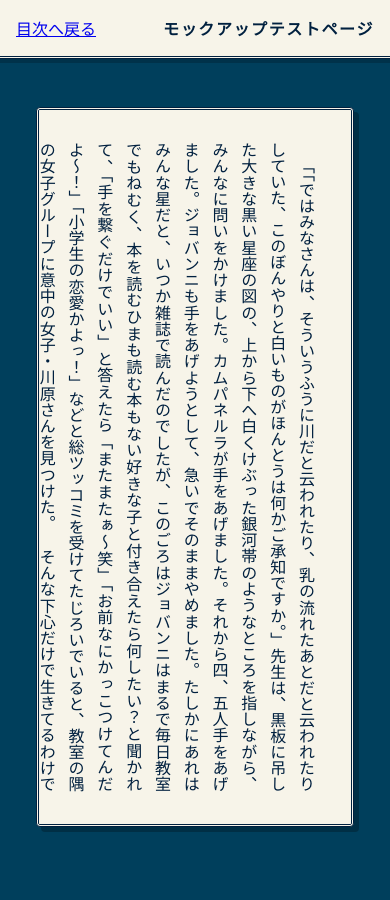
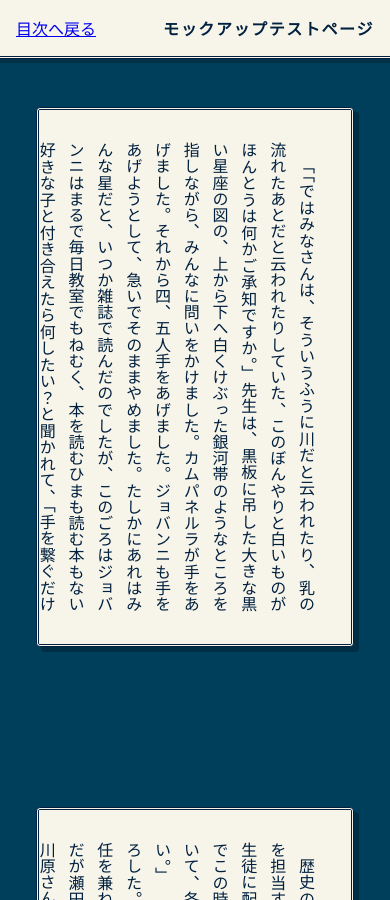
Before and after one commit to REMriaTV/HandtoHand, a Jekyll site: the page built from docs/manuscript/test-manuscript.md, in a window 390 px wide and 900 px high. Built offline with Jekyll 4.4.1, drawn with Linux system fonts in a browser that asks for light colours; some of the changed text lies outside the part shown.

Commit message:
モバイルのカードの高さを60vhまで縮めた
--card-height-mobile • 現状: 60vh （画面の高さの60%)

```diff
--- a/docs/assets/css/story.css
+++ b/docs/assets/css/story.css
@@ -10,7 +10,7 @@
 
     /* カードの高さ設定 */
     --card-height-pc: 55vh;
-    --card-height-mobile: 80vh; /* スマホは画面の80%まで広げる */
+    --card-height-mobile: 60vh; /* スマホは画面の60%まで広げる */
 }
 
 /* =========================================
```
